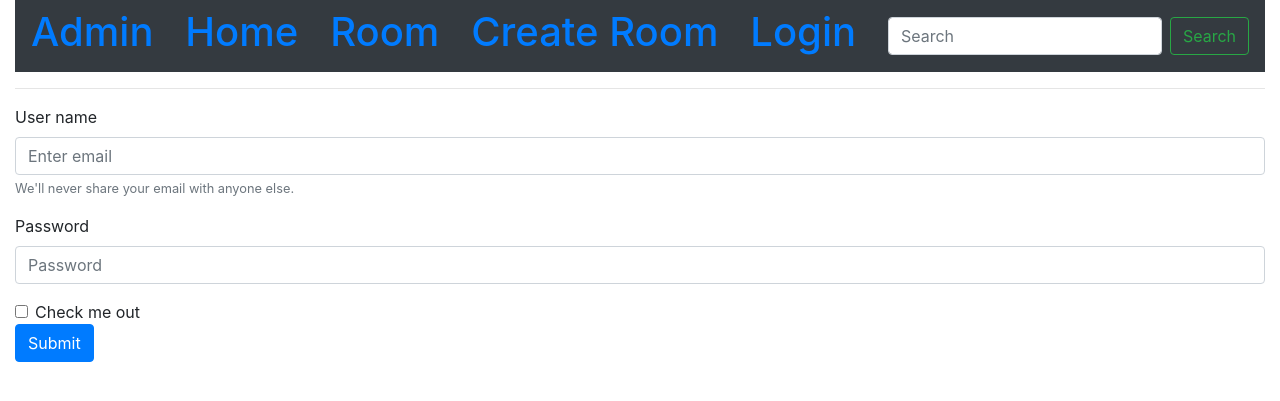
After one commit to ahmadjafari86/study_buddy, a Django app: page /login/ in a window 1280 px wide. The commit adds this page. Shown: the top 401 px of the page. Run offline with Django 4.2, Linux system fonts and the light colour scheme; some libraries are stand-ins or nearby versions.

Commit message:
add: login logout

```diff
--- /dev/null
+++ b/base/templates/base/login_register.html
@@ -0,0 +1,22 @@
+{% extends 'main.html' %}
+{% block content %}
+    <div>
+        <form method="POST" action="">
+            {% csrf_token %}
+            <div class="form-group">
+              <label for="username">User name</label>
+              <input type="text" name="username" class="form-control" aria-describedby="emailHelp" placeholder="Enter email">
+              <small id="emailHelp" class="form-text text-muted">We'll never share your email with anyone else.</small>
+            </div>
+            <div class="form-group">
+              <label for="Password">Password</label>
+              <input type="password" name="password" class="form-control" placeholder="Password">
+            </div>
+            <div class="form-check">
+              <input type="checkbox" class="form-check-input" id="exampleCheck1">
+              <label class="form-check-label" for="exampleCheck1">Check me out</label>
+            </div>
+            <button type="submit" class="btn btn-primary">Submit</button>
+          </form>
+    </div>
+{% endblock content %}
--- a/base/urls.py
+++ b/base/urls.py
@@ -2,6 +2,8 @@ from . import views
 from django.urls import path
 
 urlpatterns = [
+    path('login/', views.loginPage, name='login'),
+    path('logout/', views.logoutUser, name='logout'),
     path('', views.home, name='home'),
     path('room/<str:pk>/', views.room, name='room'),
     path('create-room/', views.createRoom, name='create-room'),
--- a/base/views.py
+++ b/base/views.py
@@ -1,8 +1,33 @@
-from django.http import HttpResponse
 from django.shortcuts import render, redirect
+from django.contrib.auth.models import User
+from django.contrib.auth import authenticate, login, logout
+from django.contrib import messages
 from django.db.models import Q
+
 from .models import Room, Topic
 from .forms import RoomForm
+
+def loginPage(request):
+    if request.method == "POST":
+        username = request.POST.get("username")
+        password = request.POST.get("password")
+        try:
+            user = User.objects.get(username=username)
+        except:
+            messages.error(request, 'User does not exist.')
+
+        user = authenticate(request, username=username, password=password)
+        if user is not None:
+            login(request, user)
+            return redirect('home')
+        else:
+            messages.error(request, 'Username or password does not match.')
+    context = {}
+    return render(request, 'base/login_register.html', context)
+
+def logoutUser(request):
+    logout(request)
+    return redirect('home')
 
 def home(request):
     q = request.GET.get('q') if request.GET.get('q') != None else ''
--- a/templates/main.html
+++ b/templates/main.html
@@ -4,12 +4,25 @@
     <meta charset="UTF-8">
     <meta name="viewport" content="width=device-width, initial-scale=1.0">
     <meta http-equiv="X-UA-Compatible" content="ie=edge">
+    <link rel="stylesheet" href="https://stackpath.bootstrapcdn.com/bootstrap/4.3.1/css/bootstrap.min.css">
     <title>Study Buddy</title>
     {% comment %} <link rel="stylesheet" href="./style.css"> {% endcomment %}
     {% comment %} <link rel="icon" href="./favicon.ico" type="image/x-icon"> {% endcomment %}
   </head>
-  <body>
+  <body class="container-fluid">
     {% include 'navbar.html' %}
+
+    {% if messages %}
+      <ul class="messages">
+        {% for message in messages %}
+          <li{% if message.tags %} class="{{ message.tags }}"{% endif %}>
+          {% if message.level == DEFAULT_MESSAGE_LEVELS.ERROR %}Important: {% endif %}
+          {{ message }}
+          </li>
+          {% endfor %}
+      </ul>
+    {% endif %}
+
     <main>
         {% block content %}
 
--- a/templates/navbar.html
+++ b/templates/navbar.html
@@ -1,4 +1,4 @@
-<nav style="display:flex; width: 100%; justify-content: space-between;">
+<nav class="navbar navbar-dark bg-dark">
     <a href="admin/">
         <h1>Admin</h1>
     </a>
@@ -11,8 +11,20 @@
     <a href="{% url 'create-room' %}">
         <h1>Create Room</h1>
     </a>
-    <form method="GET" action="{% url 'home' %}">
-        <input type="text" name="q" placeholder="Search Rooms..." />
-    </form>
+    {% if request.user.is_authenticated  %}
+        <a href="{% url 'logout' %}">
+            <h1>Logout</h1>
+        </a>
+    {% else %}
+        <a href="{% url 'login' %}">
+            <h1>Login</h1>
+        </a>
+    {% endif %}
+
+    <form class="form-inline" method="GET" action="{% url 'home' %}">
+        {% csrf_token %}
+        <input class="form-control mr-sm-2" type="search" placeholder="Search" aria-label="Search">
+        <button class="btn btn-outline-success my-2 my-sm-0" name="q" type="submit">Search</button>
+      </form>
 </nav>
 <hr>
```
